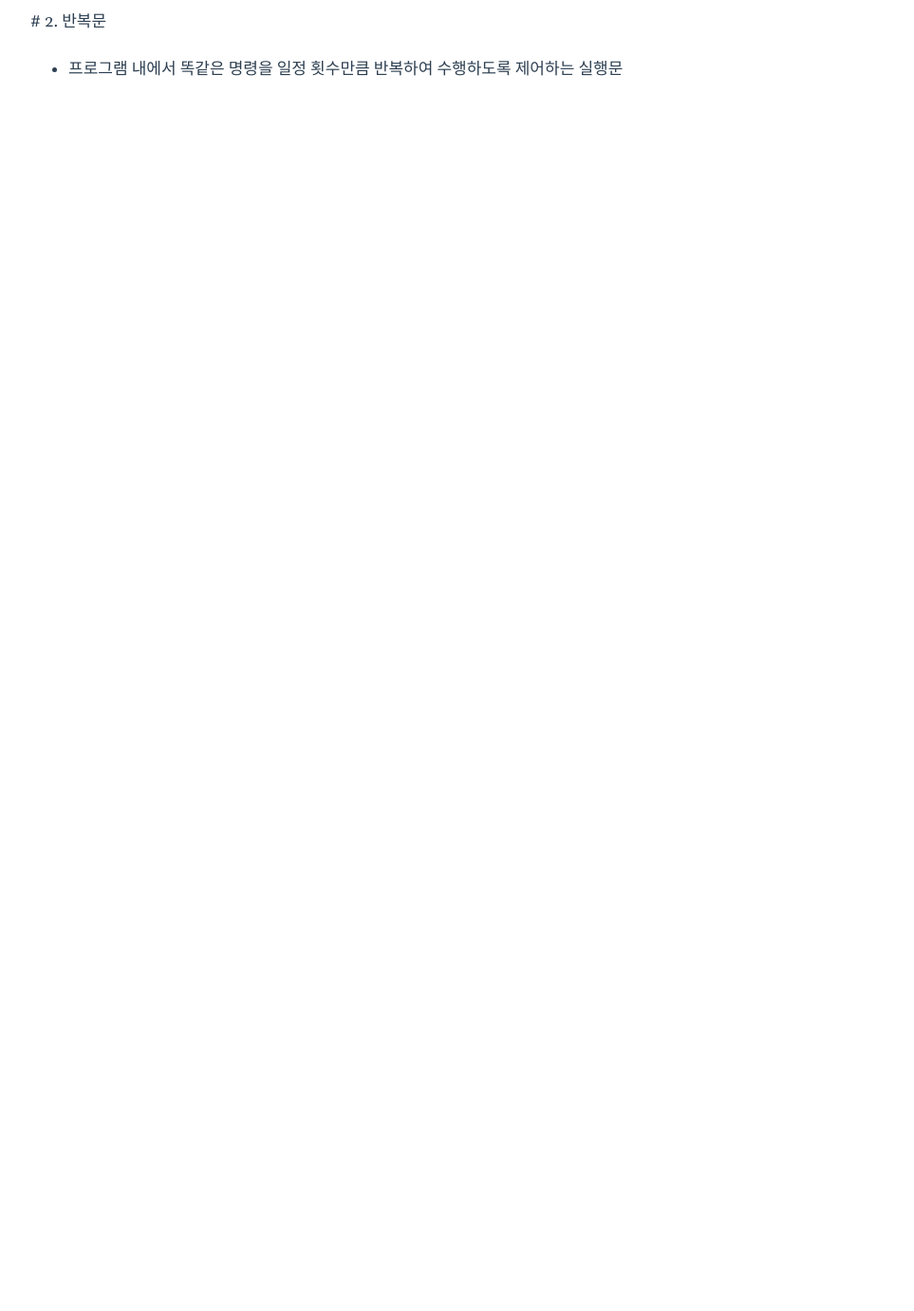
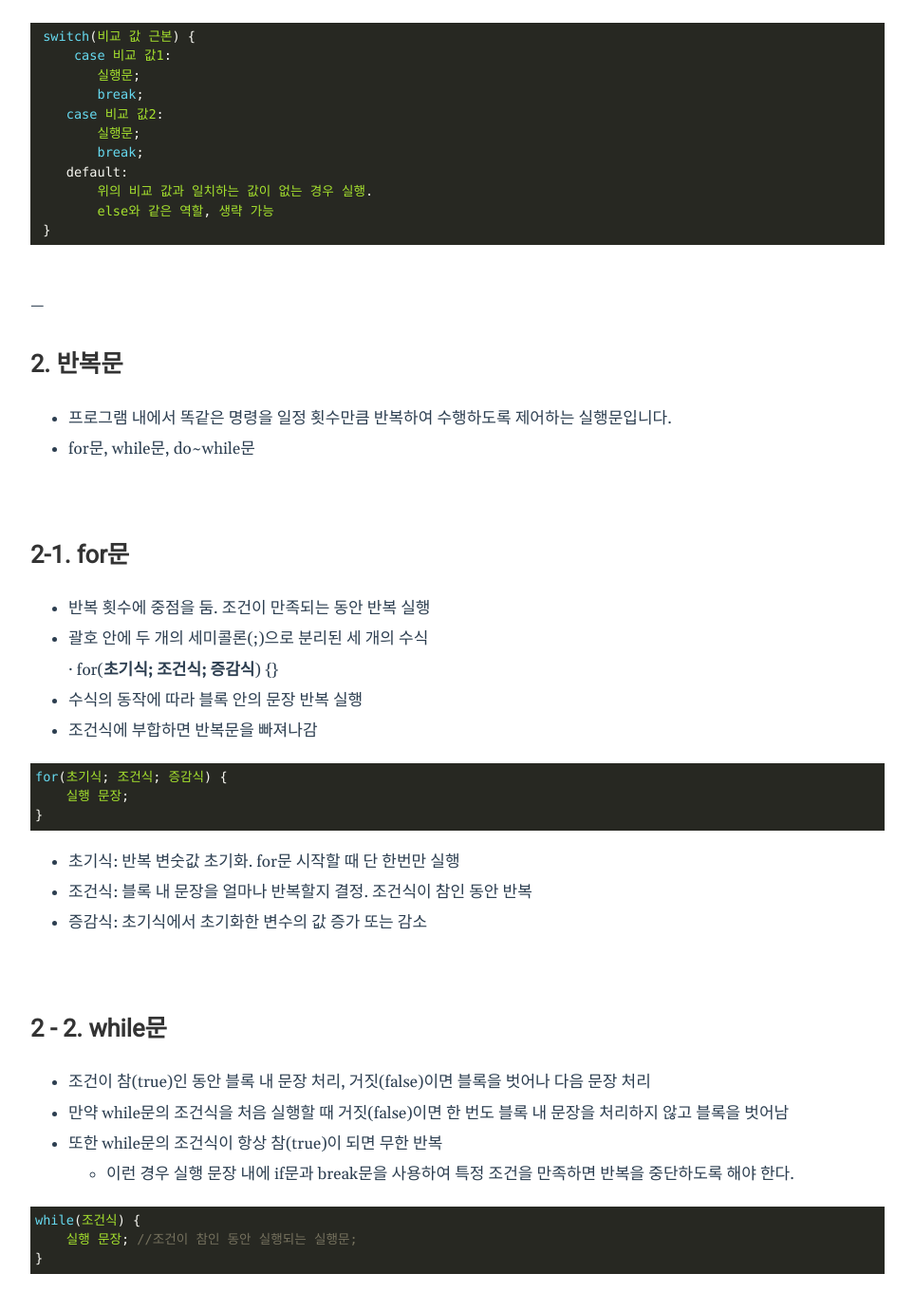
Before and after one commit to sinbhs/sinbhs.github.io, a Jekyll site: the page built from _posts/2020-09-19-Javascript 제어문.md, in a window 1280 px wide and 1400 px high, scrolled down 2115 px. Shown: the top 1381 px of the window at 95% size, without its empty margins (268-1231 px from the left). Built offline with Jekyll 4.4.1, drawn with Linux system fonts in a browser that asks for light colours; before the commit the page ends 2304 px from its top, so only the background shows below that; some of the changed text lies outside the part shown.

Commit message:
update 반복문(loop statements) contents in 2020-09-19-Javascript 제어문

````diff
--- a/_posts/2020-09-19-Javascript 제어문.md
+++ b/_posts/2020-09-19-Javascript 제어문.md
@@ -18,6 +18,7 @@ categories: Javascript
         - continue문, break문
 
 ---
+<br>
 
 # 1. 조건문
 
@@ -25,6 +26,7 @@ categories: Javascript
 - 조건문이란 프로그램 내에서 주어진 결과값에 따라 수행하도록 제어하는 실행문입니다.
 - if문, if/else문, if/else if/else문, switch문
 
+<br>
 
 ## 1 - 1. if문
 
@@ -45,6 +47,7 @@ if(조건식A) {
 	}
 }
 ```
+<br>
 
 ## 1 - 2. if/else문
 
@@ -58,8 +61,9 @@ if(조건식) {
     //조건식이 거짓일 때, 실행문;
 }
 ```
+<br>
 
- ## 1 - 3. if/else if/else문 (다중 if~else문)
+## 1 - 3. if/else if/else문 (다중 if~else문)
 
  - 여러 조건을 체크해야 할 때 사용
  - 다중 if~else문은 길어지면 전체적인 흐름 파악이 어려워, 이를 보완하는 switch/case문을 사용
@@ -73,8 +77,9 @@ if(조건식) {
      위의 모든 조건식을 만족시키지 못한 경우의 실행문;
  }
 ```
+<br>
 
- ## 1 - 4. switch/case문 (다중 조건문)
+## 1 - 4. switch/case문 (다중 조건문)
 
  - 다중 if~else문보다 가독성 측면에서 좋음
 
@@ -91,10 +96,108 @@ if(조건식) {
         else와 같은 역할, 생략 가능
  }
 ```
+<br>
+ ---
+ <br>
 
- ---
-
- # 2. 반복문
+# 2. 반복문
 
 
- - 프로그램 내에서 똑같은 명령을 일정 횟수만큼 반복하여 수행하도록 제어하는 실행문
+ - 프로그램 내에서 똑같은 명령을 일정 횟수만큼 반복하여 수행하도록 제어하는 실행문입니다.
+ - for문, while문, do~while문
+
+<br>
+
+## 2-1. for문
+
+- 반복 횟수에 중점을 둠. 조건이 만족되는 동안 반복 실행
+- 괄호 안에 두 개의 세미콜론(;)으로 분리된 세 개의 수식
+
+    · for(**초기식; 조건식; 증감식**) {}
+- 수식의 동작에 따라 블록 안의 문장 반복 실행
+- 조건식에 부합하면 반복문을 빠져나감
+
+```jsx
+for(초기식; 조건식; 증감식) {
+    실행 문장;
+}
+```
+- 초기식: 반복 변숫값 초기화. for문 시작할 때 단 한번만 실행
+- 조건식: 블록 내 문장을 얼마나 반복할지 결정. 조건식이 참인 동안 반복
+- 증감식: 초기식에서 초기화한 변수의 값 증가 또는 감소
+
+<br>
+
+## 2 - 2. while문
+
+- 조건이 참(true)인 동안 블록 내 문장 처리, 거짓(false)이면 블록을 벗어나 다음 문장 처리
+- 만약 while문의 조건식을 처음 실행할 때 거짓(false)이면 한 번도 블록 내 문장을 처리하지 않고 블록을 벗어남
+- 또한 while문의 조건식이 항상 참(true)이 되면 무한 반복
+    - 이런 경우 실행 문장 내에 if문과 break문을 사용하여 특정 조건을 만족하면 반복을 중단하도록 해야 한다.
+
+```jsx
+while(조건식) {
+    실행 문장; //조건이 참인 동안 실행되는 실행문;
+}
+```
+
+<br>
+
+## 2 - 3. do~while문
+
+- while문이 조건식을 먼저 체크 후 참이면 블록 내의 문장을 처리하는 것에 반해, do~while문은 블록 내 문장을 먼저 처리한 후 조건식 체크
+    - 따라서 블록 내 문장을 한 번 이상 반드시 수행
+- do~while문을 작성할 때는 끝에 세미콜론(;)을 꼭 작성
+
+```jsx
+do {
+    실행 문장;
+}
+while(조건식;)
+```
+
+<br>
+
+## 3 - 3. break문
+
+- break문은 for문, while문, do~while문과 같은 반복문
+- switch~case문 내에서 해당 블록을 강제적으로 벗어나, 다음 문장을 처리하도록 할 때 사용
+- break문 예시
+```jsx
+//3의 배수로 0~100까지 출력
+            for(let i = 0; i <= 100; i+=3) {
+                //document.writeln(i);0 3 6 9 12 15 18 21
+                if(i>=20) {
+                    break;//제어문에서 벗어날 때 사용.
+                }
+                document.writeln(i);
+            }
+```
+
+<br>
+
+## 3 - 4. continue문
+
+- if문과 함께 많이 사용되며, if문의 조건식이 참이면 continue문 이후의 문장을 처리하지 않고 제어를 반복문의 시작 위치로 옮기는 역할
+- break문은 반복문을 완전히 벗어나게 하는 역할을 하는 반면, continue문은 제어를 반복문의 시작 위치로 이동시키는 차이점이 있음
+
+```jsx
+var x=0;
+var sum=0;
+for(x=1; x<=100; x++) {
+    if(x%3 != 0)
+    continue;
+
+    sum+=x;
+    document.write(x+" ");
+}
+document.write("<p/>");
+document.write("1~100까지 수 중 3의 배수 합 : <b>" + sum + "</b>");
+```
+
+· 결과물
+```
+3 6 9 12 15 18 21 24 27 30 33 36 39 42 45 48 51 54 60 63 66 69 72 75 78 81 84 87 90 93 96 99
+
+1~100까지 수 중 3의 배수 합 : 1683
+```
````
